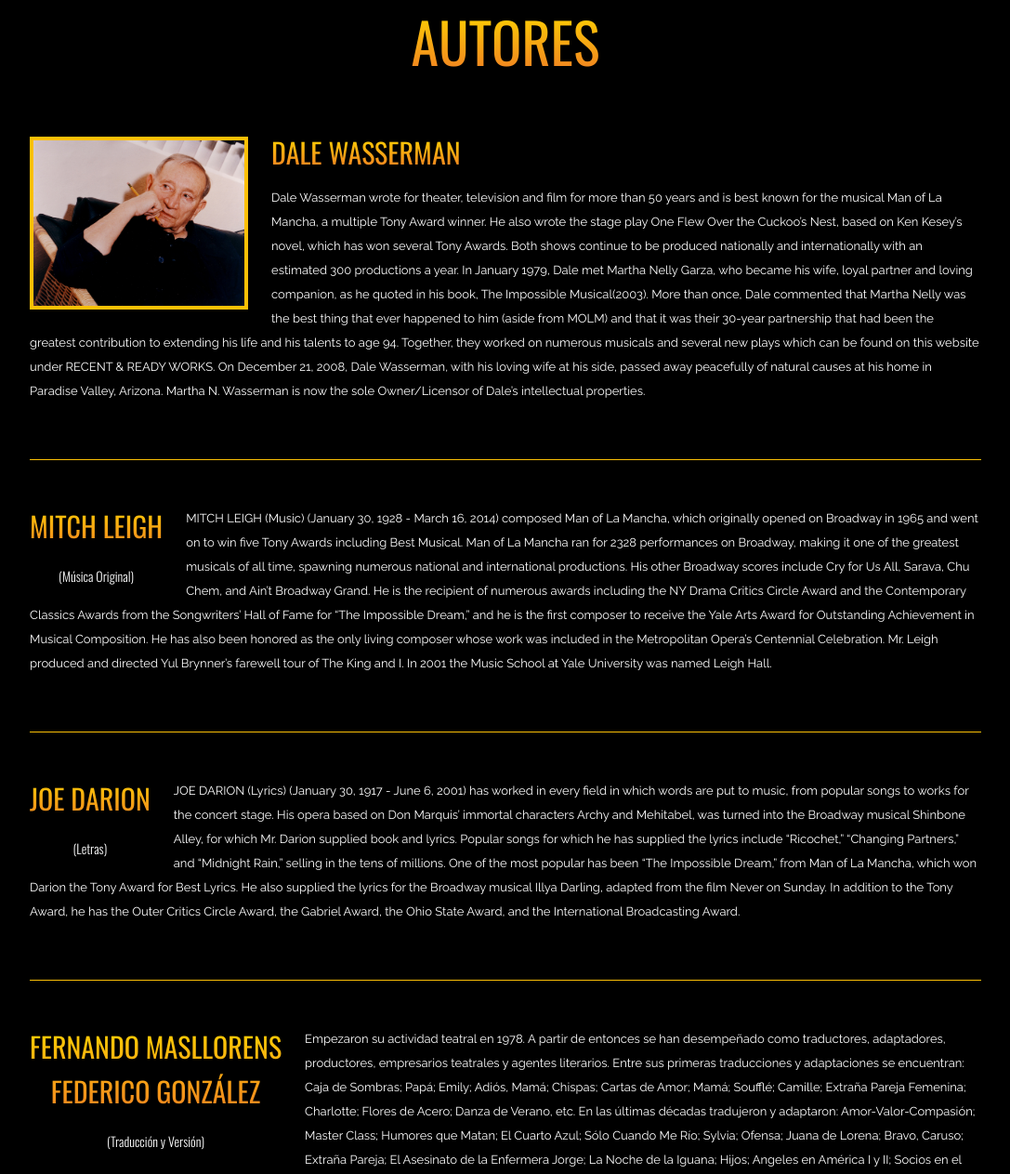
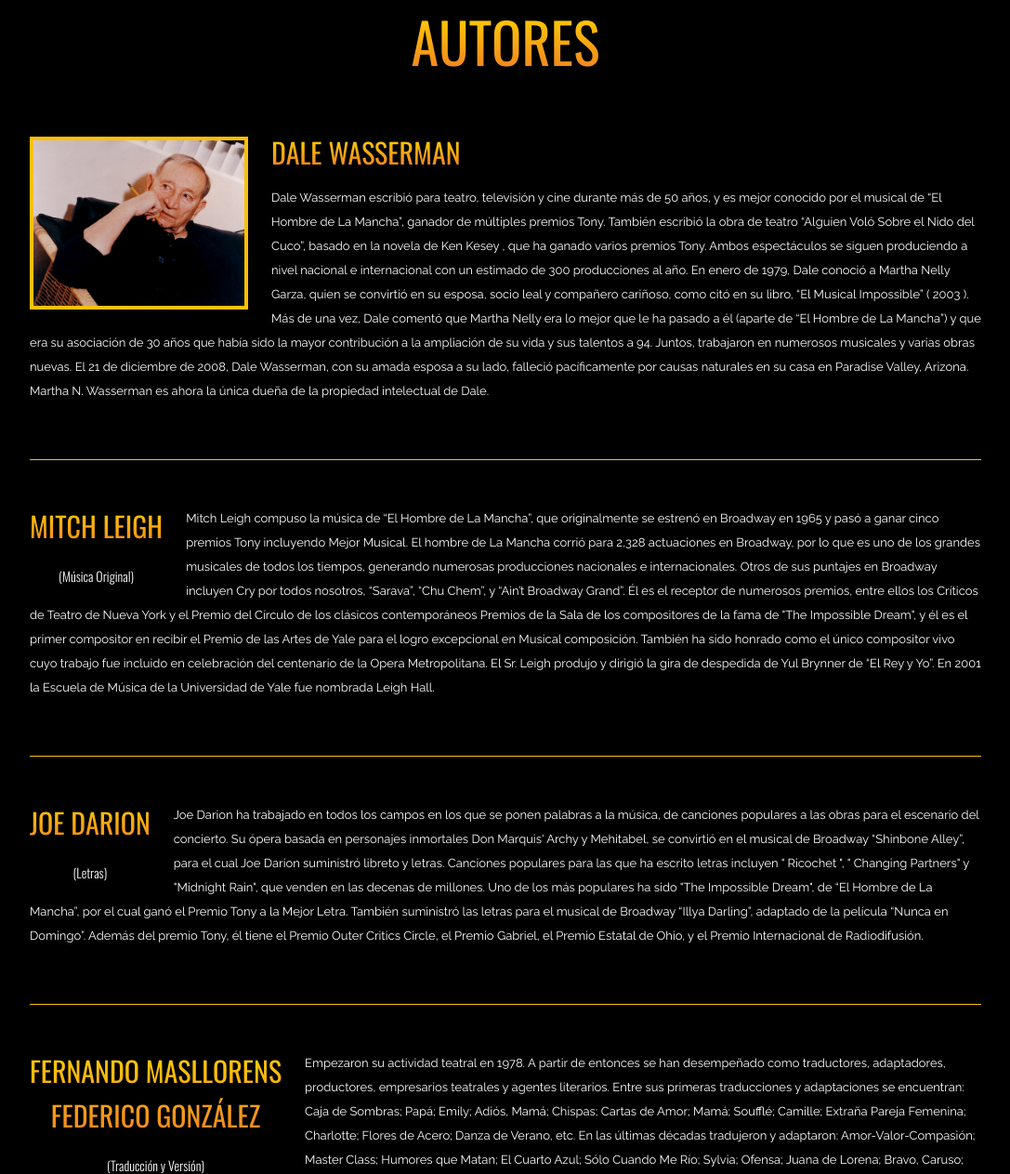
Before and after one commit to SHQ27/StainMan, a PHP site: page /autores.php in a window 1280 px wide. Shown: the part 607-1870 px from the top of the page at 93% size, without its empty margins (96-1183 px from the left). Run offline with PHP 8.4, Linux system fonts and the light colour scheme; some libraries are stand-ins or nearby versions.

Commit message:
final changes

```diff
--- a/autores.php
+++ b/autores.php
@@ -24,6 +24,10 @@
 		<div id="header">
 			<div class="top-banner">
 				<img class="header-logo" src="img/mainLogo.png">
+				<div class="header-facebook">
+					<p>Seguinos en</p>
+					<a href="https://www.facebook.com/hombredelamancha2015" target="_blank"><img src="img/logoFacebook.png" alt="facebook"></a>
+				</div>
 				<img class="img-cut img-responsive" src="img/cut.png">
 			</div>
 		</div>
--- a/elenco.php
+++ b/elenco.php
@@ -22,6 +22,10 @@
 		<div id="header">
 			<div class="top-banner">
 				<img class="header-logo" src="img/mainLogo.png">
+				<div class="header-facebook">
+					<p>Seguinos en</p>
+					<a href="https://www.facebook.com/hombredelamancha2015" target="_blank"><img src="img/logoFacebook.png" alt="facebook"></a>
+				</div>
 				<img class="img-cut img-responsive" src="img/cut.png">
 			</div>
 		</div>
--- a/ficha.php
+++ b/ficha.php
@@ -22,6 +22,10 @@
 		<div id="header">
 			<div class="top-banner">
 				<img class="header-logo" src="img/mainLogo.png">
+				<div class="header-facebook">
+					<p>Seguinos en</p>
+					<a href="https://www.facebook.com/hombredelamancha2015" target="_blank"><img src="img/logoFacebook.png" alt="facebook"></a>
+				</div>
 				<img class="img-cut img-responsive" src="img/cut.png">
 			</div>
 		</div>
--- a/includes/autores.php
+++ b/includes/autores.php
@@ -7,9 +7,9 @@
 			</div>
 			<div class="wasser-text">
 				<h2>DALE WASSERMAN</h2>
-				<p>Dale Wasserman wrote for theater, television and film for more than 50 years and is best known for the musical Man of La Mancha, a multiple Tony Award winner. He also wrote the stage play One Flew Over the Cuckoo’s Nest, based on Ken Kesey’s novel, which has won several Tony Awards. Both shows continue to be produced nationally and internationally with an estimated 300 productions a year.
-				In January 1979, Dale met Martha Nelly Garza, who became his wife, loyal partner and loving companion, as he quoted in his book, The Impossible Musical(2003). More than once, Dale commented that Martha Nelly was the best thing that ever happened to him (aside from MOLM) and that it was their 30-year partnership that had been the greatest contribution to extending his life and his talents to age 94. Together, they worked on numerous musicals and several new plays which can be found on this website under RECENT & READY WORKS.
-				On December 21, 2008, Dale Wasserman, with his loving wife at his side, passed away peacefully of natural causes at his home in Paradise Valley, Arizona. Martha N. Wasserman is now the sole Owner/Licensor of Dale’s intellectual properties.</p>
+				<p>Dale Wasserman escribió para teatro, televisión y cine durante más de 50 años, y es mejor conocido por el musical de “El Hombre de La Mancha”, ganador de múltiples premios Tony. También escribió la obra de teatro “Alguien Voló Sobre el Nido del Cuco”, basado en la novela de Ken Kesey , que ha ganado varios premios Tony. Ambos espectáculos se siguen produciendo a nivel nacional e internacional con un estimado de 300 producciones al año.
+En enero de 1979, Dale conoció a Martha Nelly Garza, quien se convirtió en su esposa, socio leal y compañero cariñoso, como citó en su libro, “El Musical Impossible” ( 2003 ). Más de una vez, Dale comentó que Martha Nelly era lo mejor que le ha pasado a él (aparte de “El Hombre de La Mancha”) y que era su asociación de 30 años que había sido la mayor contribución a la ampliación de su vida y sus talentos a 94. Juntos, trabajaron en numerosos musicales y varias obras nuevas.
+El 21 de diciembre de 2008, Dale Wasserman, con su amada esposa a su lado, falleció pacíficamente por causas naturales en su casa en Paradise Valley, Arizona. Martha N. Wasserman es ahora la única dueña de la propiedad intelectual de Dale.</p>
 			</div>
 			<div class="clear"></div>
 		</div>
@@ -19,7 +19,7 @@
 				<p>(Música Original)</p>
 			</div>
 			<div class="author-text">
-				<p>MITCH LEIGH (Music) (January 30, 1928 - March 16, 2014) composed Man of La Mancha, which originally opened on Broadway in 1965 and went on to win five Tony Awards including Best Musical. Man of La Mancha ran for 2328 performances on Broadway, making it one of the greatest musicals of all time, spawning numerous national and international productions.  His other Broadway scores include Cry for Us All, Sarava, Chu Chem, and Ain’t Broadway Grand.  He is the recipient of numerous awards including the NY Drama Critics Circle Award and the Contemporary Classics Awards from the Songwriters’ Hall of Fame for “The Impossible Dream,” and he is the first composer to receive the Yale Arts Award for Outstanding Achievement in Musical Composition.  He has also been honored as the only living composer whose work was included in the Metropolitan Opera’s Centennial Celebration.  Mr. Leigh produced and directed Yul Brynner’s farewell tour of The King and I.  In 2001 the Music School at Yale University was named Leigh Hall.</p>
+				<p>Mitch Leigh compuso la música de “El Hombre de La Mancha”, que originalmente se estrenó en Broadway en 1965 y pasó a ganar cinco premios Tony incluyendo Mejor Musical. El hombre de La Mancha corrió para 2,328 actuaciones en Broadway, por lo que es uno de los grandes musicales de todos los tiempos, generando numerosas producciones nacionales e internacionales. Otros de sus puntajes en Broadway incluyen Cry por todos nosotros, “Sarava”, “Chu Chem”, y “Ain’t Broadway Grand”. Él es el receptor de numerosos premios, entre ellos los Críticos de Teatro de Nueva York y el Premio del Círculo de los clásicos contemporáneos Premios de la Sala de los compositores de la fama de "The Impossible Dream", y él es el primer compositor en recibir el Premio de las Artes de Yale para el logro excepcional en Musical composición. También ha sido honrado como el único compositor vivo cuyo trabajo fue incluido en celebración del centenario de la Opera Metropolitana. El Sr. Leigh produjo y dirigió la gira de despedida de Yul Brynner de “El Rey y Yo”. En 2001 la Escuela de Música de la Universidad de Yale fue nombrada Leigh Hall.</p>
 			</div>
 			<div class="clear"></div>
 		</div>
@@ -29,7 +29,7 @@
 				<p>(Letras)</p>
 			</div>
 			<div class="author-text">
-				<p>JOE DARION (Lyrics) (January 30, 1917 - June 6, 2001) has worked in every field in which words are put to music, from popular songs to works for the concert stage.  His opera based on Don Marquis’ immortal characters Archy and Mehitabel, was turned into the Broadway musical Shinbone Alley, for which Mr. Darion supplied book and lyrics.  Popular songs for which he has supplied the lyrics include “Ricochet,” “Changing Partners,” and “Midnight Rain,” selling in the tens of millions.  One of the most popular has been “The Impossible Dream,” from Man of La Mancha, which won Darion the Tony Award for Best Lyrics. He also supplied the lyrics for the Broadway musical Illya Darling, adapted from the film Never on Sunday.  In addition to the Tony Award, he has the Outer Critics Circle Award, the Gabriel Award, the Ohio State Award, and the International Broadcasting Award.</p>
+				<p>Joe Darion ha trabajado en todos los campos en los que se ponen palabras a la música, de canciones populares a las obras para el escenario del concierto. Su ópera basada en personajes inmortales Don Marquis' Archy y Mehitabel, se convirtió en el musical de Broadway “Shinbone Alley”, para el cual Joe Darion suministró libreto y letras. Canciones populares para las que ha escrito letras incluyen " Ricochet ", " Changing Partners" y "Midnight Rain", que venden en las decenas de millones. Uno de los más populares ha sido "The Impossible Dream", de “El Hombre de La Mancha”, por el cual ganó el Premio Tony a la Mejor Letra. También suministró las letras para el musical de Broadway “Illya Darling”, adaptado de la película “Nunca en Domingo”. Además del premio Tony, él tiene el Premio Outer Critics Circle, el Premio Gabriel, el Premio Estatal de Ohio, y el Premio Internacional de Radiodifusión.</p>
 			</div>
 			<div class="clear"></div>
 		</div>
--- a/protagonistas.php
+++ b/protagonistas.php
@@ -23,6 +23,10 @@
 		<div id="header">
 			<div class="top-banner">
 				<img class="header-logo" src="img/mainLogo.png">
+				<div class="header-facebook">
+					<p>Seguinos en</p>
+					<a href="https://www.facebook.com/hombredelamancha2015" target="_blank"><img src="img/logoFacebook.png" alt="facebook"></a>
+				</div>
 				<img class="img-cut img-responsive" src="img/cut.png">
 			</div>
 		</div>
```
